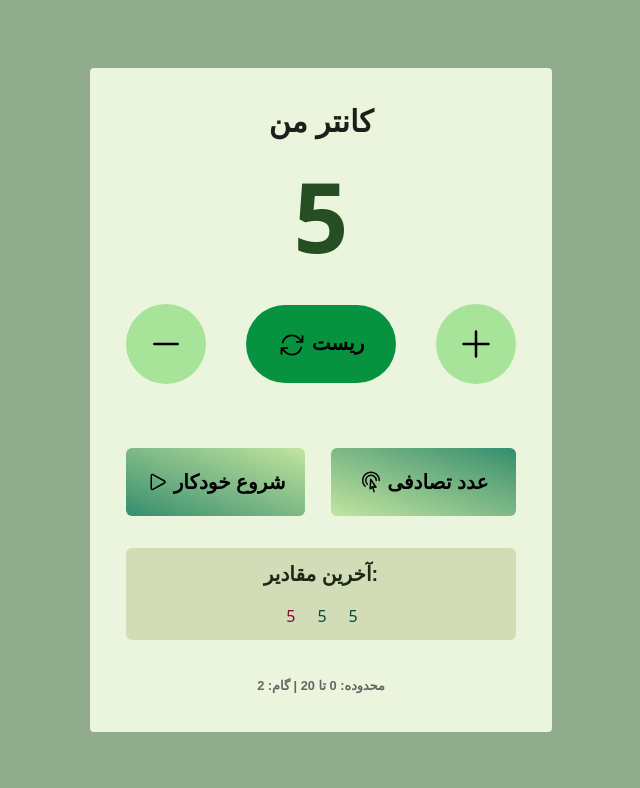
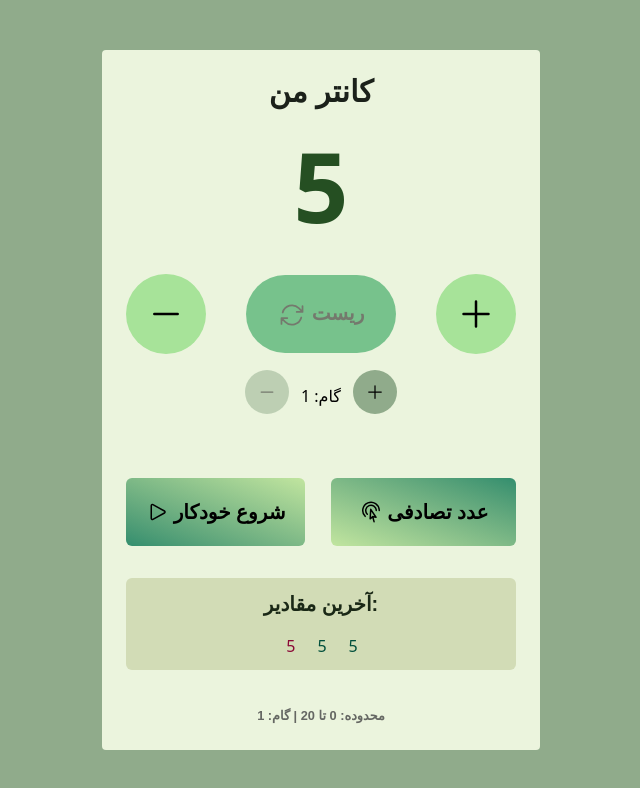
Before and after one commit to fatemehoseinii007/advanced-react-counter, a React (Vite) app: page / in a window 1280 px wide. Shown: the top 788 px of the page, without its empty margins (319-959 px from the left). Built offline with nearby package versions, Linux system fonts and the light colour scheme.

Commit message:
complete counter with step control and disabled states

```diff
--- a/src/App.tsx
+++ b/src/App.tsx
@@ -12,6 +12,7 @@ const App: React.FC = () => {
   const [counter, setcounter] = useState<number>(5);
   const [isAuto, setIsAuto] = useState<boolean>(false);
   const [history, setHistory] = useState<number[]>([5]);
+  const [step, setStep] = useState<number>(1);
 
   const randomMutedColors = () => {
     const mutedColors = [
@@ -37,11 +38,11 @@ const App: React.FC = () => {
   });
 
   function increment(): void {
-    setcounter((prev) => Math.min(20, prev + 1));
+    setcounter((prev) => Math.min(20, prev + step));
   }
 
   function decrement(): void {
-    setcounter((prev) => Math.max(0, prev - 1));
+    setcounter((prev) => Math.max(0, prev - step));
   }
 
   function reset(): void {
@@ -64,19 +65,28 @@ const App: React.FC = () => {
           setIsAuto(false);
           return 20;
         }
-        return prev + 1;
+        return prev + step;
       });
     }, 1000);
     return () => clearInterval(timer);
-  }, [isAuto]);
+  }, [isAuto, step]);
 
   useEffect(() => {
     setHistory((prev) => [...prev, counter].slice(-5));
   }, [counter]);
 
+  // about steps
+  function increseSteps(): void {
+    setStep((prev) => Math.floor(Math.min(5, prev + 1)));
+  }
+
+  function decreaseSteps(): void {
+    setStep((prev) => Math.floor(Math.max(1, prev - 1)));
+  }
+
   return (
     <div className="min-h-screen flex justify-center items-center bg-background">
-      <div className="h-auto p-9 rounded-sm bg-card shadow-shadow-[0_20px_25px_-5px_rgba(0,0,0,0.1)]">
+      <div className="h-auto p-6 rounded-sm bg-card shadow-shadow-[0_20px_25px_-5px_rgba(0,0,0,0.1)]">
         <div>
           <p className="text-3xl text-center text-header-text vazirmatn mb-7">
             کانتر من
@@ -87,22 +97,59 @@ const App: React.FC = () => {
           <div className="items-center justify-center flex gap-10 mt-10">
             <button
               onClick={decrement}
-              className="rounded-full p-5 bg-first-button"
+              disabled={counter <= 0}
+              className={`rounded-full p-5 bg-first-button
+                ${counter <= 0 ? "opacity-50" : "opacity-100"}
+                `}
             >
               <MinusIcon className="w-10 h-10" />
             </button>
             <button
               onClick={reset}
-              className="bg-second-button rounded-full py-6 px-8"
+              disabled={counter === 5}
+              className={`bg-second-button rounded-full py-6 px-8
+                ${counter === 5 ? "opacity-50" : "opacity-100"}
+                `}
             >
               <ArrowPathIcon className="inline w-7 h-7" />
               <span className="vazirmatn text-xl ml-1.5">ریست</span>
             </button>
             <button
               onClick={increment}
-              className="bg-third-button rounded-full p-5"
+              disabled={counter >= 20}
+              className={`bg-third-button rounded-full p-5
+                ${counter >= 20 ? "opacity-50" : "opacity-100"}`}
             >
               <PlusIcon className="w-10 h-10" />
+            </button>
+          </div>
+
+          <div className="justify-center items-center mt-4 text-center">
+            <button
+              disabled={step <= 1}
+              onClick={decreaseSteps}
+              className={`p-3 rounded-full bg-background
+              ${
+                step <= 1
+                  ? "cursor-not-allowed opacity-50 text-grey"
+                  : "opacity-100"
+              }
+              `}
+            >
+              <MinusIcon className="w-5 h-5" />
+            </button>
+            <button className="mx-3"> گام: {step}</button>
+            <button
+              disabled={step >= 5}
+              onClick={increseSteps}
+              className={`p-3 rounded-full bg-background
+              ${
+                step >= 5
+                  ? "cursor-not-allowed text-grey opacity-50 "
+                  : "opacity-100"
+              }`}
+            >
+              <PlusIcon className="w-5 h-5" />
             </button>
           </div>
 
@@ -138,7 +185,7 @@ const App: React.FC = () => {
 
           <div className="text-center mt-8">
             <small className="vazirmatn text-small-tag">
-              محدوده: 0 تا 20 | گام: 2
+              محدوده: 0 تا 20 | گام: {step}
             </small>
           </div>
         </div>
```
